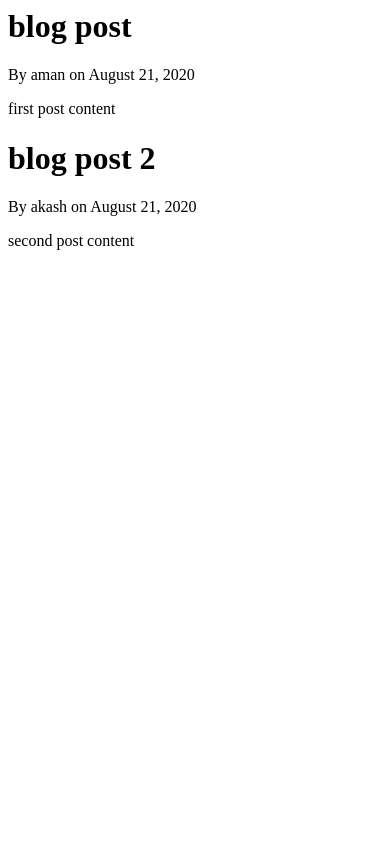
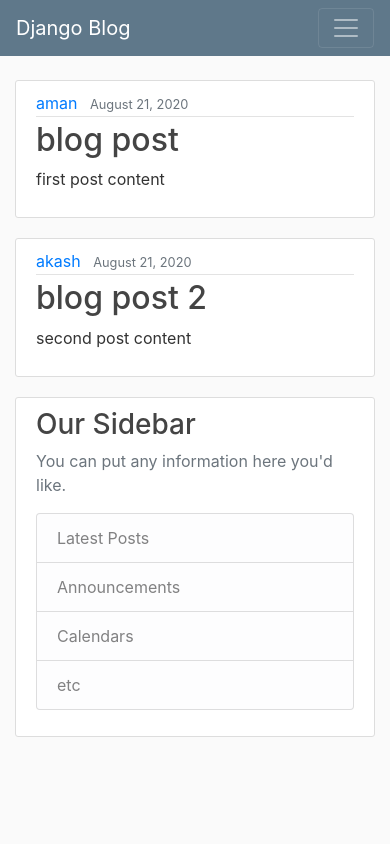
Before and after one commit to find-aman/django_blog, a Django app: page / in a window 390 px wide. Run offline with Django 3.2, Linux system fonts and the light colour scheme; some libraries are stand-ins or nearby versions.

Commit message:
bootstarp,css,html templates added

```diff
--- /dev/null
+++ b/blog/static/blog/main.css
@@ -0,0 +1,84 @@
+body {
+    background: #fafafa;
+    color: #333333;
+    margin-top: 5rem;
+  }
+
+  h1, h2, h3, h4, h5, h6 {
+    color: #444444;
+  }
+
+  ul {
+    margin: 0;
+  }
+
+  .bg-steel {
+    background-color: #5f788a;
+  }
+
+  .site-header .navbar-nav .nav-link {
+    color: #cbd5db;
+  }
+
+  .site-header .navbar-nav .nav-link:hover {
+    color: #ffffff;
+  }
+
+  .site-header .navbar-nav .nav-link.active {
+    font-weight: 500;
+  }
+
+  .content-section {
+    background: #ffffff;
+    padding: 10px 20px;
+    border: 1px solid #dddddd;
+    border-radius: 3px;
+    margin-bottom: 20px;
+  }
+
+  .article-title {
+    color: #444444;
+  }
+
+  a.article-title:hover {
+    color: #428bca;
+    text-decoration: none;
+  }
+
+  .article-content {
+    white-space: pre-line;
+  }
+
+  .article-img {
+    height: 65px;
+    width: 65px;
+    margin-right: 16px;
+  }
+
+  .article-metadata {
+    padding-bottom: 1px;
+    margin-bottom: 4px;
+    border-bottom: 1px solid #e3e3e3
+  }
+
+  .article-metadata a:hover {
+    color: #333;
+    text-decoration: none;
+  }
+
+  .article-svg {
+    width: 25px;
+    height: 25px;
+    vertical-align: middle;
+  }
+
+  .account-img {
+    height: 125px;
+    width: 125px;
+    margin-right: 20px;
+    margin-bottom: 16px;
+  }
+
+  .account-heading {
+    font-size: 2.5rem;
+  }
--- a/blog/templates/blog/base.html
+++ b/blog/templates/blog/base.html
@@ -1,6 +1,16 @@
+{% load static %}
 <html>
 
 <head>
+    <!-- Required meta tags -->
+    <meta charset="utf-8">
+    <meta name="viewport" content="width=device-width, initial-scale=1, shrink-to-fit=no">
+
+    <!-- Bootstrap CSS -->
+    <link rel="stylesheet" href="https://stackpath.bootstrapcdn.com/bootstrap/4.3.1/css/bootstrap.min.css"
+        integrity="sha384-ggOyR0iXCbMQv3Xipma34MD+dH/1fQ784/j6cY/iJTQUOhcWr7x9JvoRxT2MZw1T" crossorigin="anonymous">
+    <link rel="stylesheet" type="text/css" href="{% static 'blog/main.css' %}">
+
     {% if title %}
     <title>Django Blog - {{title}}</title>
     {% else %}
@@ -9,8 +19,57 @@
 </head>
 
 <body>
-    {% block content %}
-    {% endblock %}
+    <header class="site-header">
+        <nav class="navbar navbar-expand-md navbar-dark bg-steel fixed-top">
+            <div class="container">
+                <a class="navbar-brand mr-4" href="{% url 'blog-home' %}">Django Blog</a>
+                <button class="navbar-toggler" type="button" data-toggle="collapse" data-target="#navbarToggle"
+                    aria-controls="navbarToggle" aria-expanded="false" aria-label="Toggle navigation">
+                    <span class="navbar-toggler-icon"></span>
+                </button>
+                <div class="collapse navbar-collapse" id="navbarToggle">
+                    <div class="navbar-nav mr-auto">
+                        <a class="nav-item nav-link" href="{% url 'blog-home' %}">Home</a>
+                        <a class="nav-item nav-link" href="{% url 'blog-about' %}">About</a>
+                    </div>
+                    <!-- Navbar Right Side -->
+                    <div class="navbar-nav">
+                        <a class="nav-item nav-link" href="#">Login</a>
+                        <a class="nav-item nav-link" href="#">Register</a>
+                    </div>
+                </div>
+            </div>
+        </nav>
+    </header>
+    <main role="main" class="container">
+        <div class="row">
+            <div class="col-md-8">
+                {% block content %}{% endblock %}
+            </div>
+            <div class="col-md-4">
+                <div class="content-section">
+                    <h3>Our Sidebar</h3>
+                    <p class='text-muted'>You can put any information here you'd like.
+                    <ul class="list-group">
+                        <li class="list-group-item list-group-item-light">Latest Posts</li>
+                        <li class="list-group-item list-group-item-light">Announcements</li>
+                        <li class="list-group-item list-group-item-light">Calendars</li>
+                        <li class="list-group-item list-group-item-light">etc</li>
+                    </ul>
+                    </p>
+                </div>
+            </div>
+        </div>
+    </main>
+    <script src="https://code.jquery.com/jquery-3.3.1.slim.min.js"
+        integrity="sha384-q8i/X+965DzO0rT7abK41JStQIAqVgRVzpbzo5smXKp4YfRvH+8abtTE1Pi6jizo"
+        crossorigin="anonymous"></script>
+    <script src="https://cdnjs.cloudflare.com/ajax/libs/popper.js/1.14.7/umd/popper.min.js"
+        integrity="sha384-UO2eT0CpHqdSJQ6hJty5KVphtPhzWj9WO1clHTMGa3JDZwrnQq4sF86dIHNDz0W1"
+        crossorigin="anonymous"></script>
+    <script src="https://stackpath.bootstrapcdn.com/bootstrap/4.3.1/js/bootstrap.min.js"
+        integrity="sha384-JjSmVgyd0p3pXB1rRibZUAYoIIy6OrQ6VrjIEaFf/nJGzIxFDsf4x0xIM+B07jRM"
+        crossorigin="anonymous"></script>
 </body>
 
 </html>
--- a/blog/templates/blog/home.html
+++ b/blog/templates/blog/home.html
@@ -3,13 +3,17 @@
 {% block content %}
 
 {% for post in posts %}
-<h1>
-    {{post.title}}
-</h1>
-<p>
-    By {{post.author}} on {{post.date_posted}}
-</p>
-<p>{{post.content}}</p>
+
+<article class="media content-section">
+    <div class="media-body">
+        <div class="article-metadata">
+            <a class="mr-2" href="#">{{ post.author }}</a>
+            <small class="text-muted">{{ post.date_posted }}</small>
+        </div>
+        <h2><a class="article-title" href="#">{{ post.title }}</a></h2>
+        <p class="article-content">{{ post.content }}</p>
+    </div>
+</article>
 
 {% endfor %}
 
```
